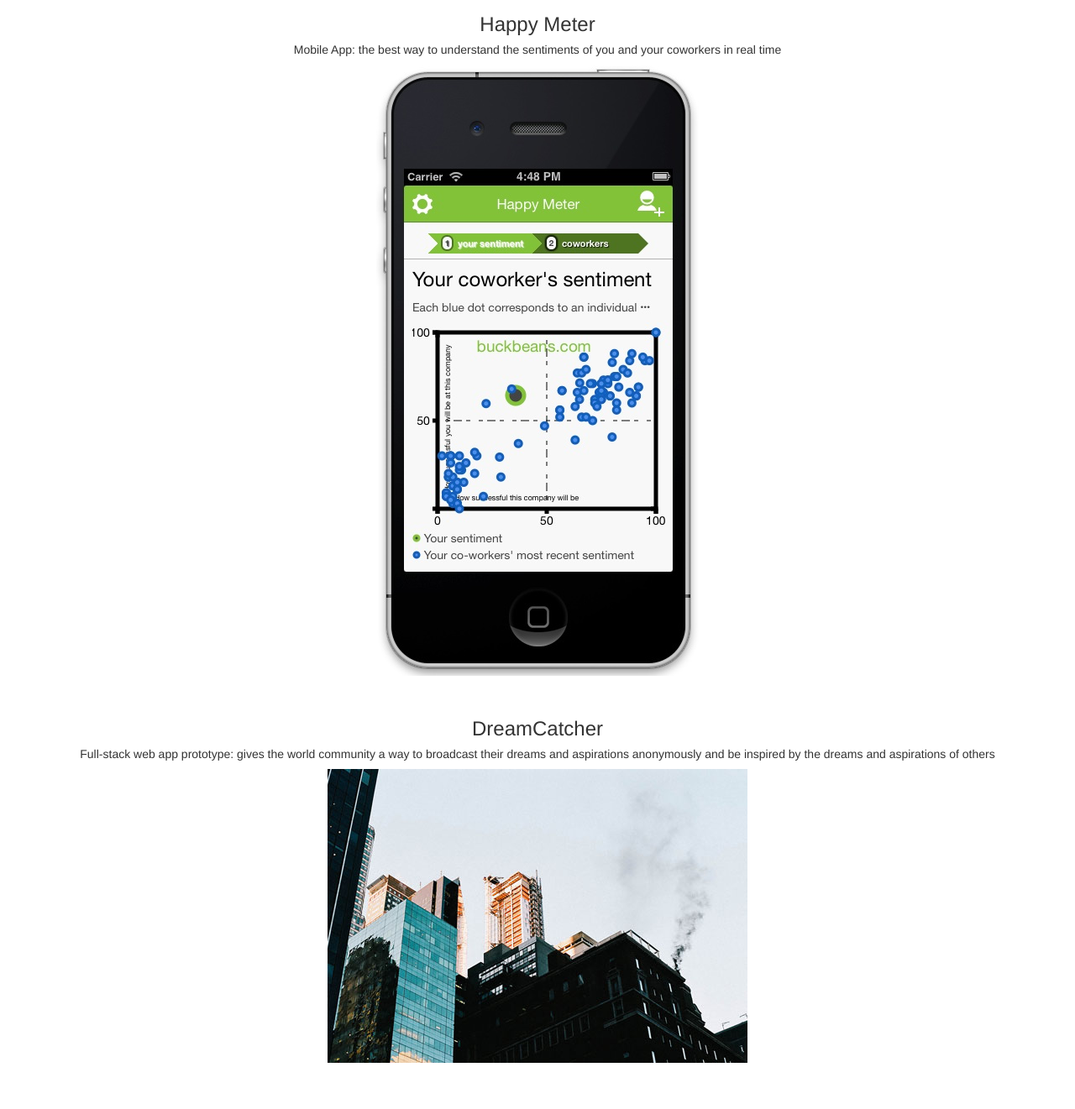
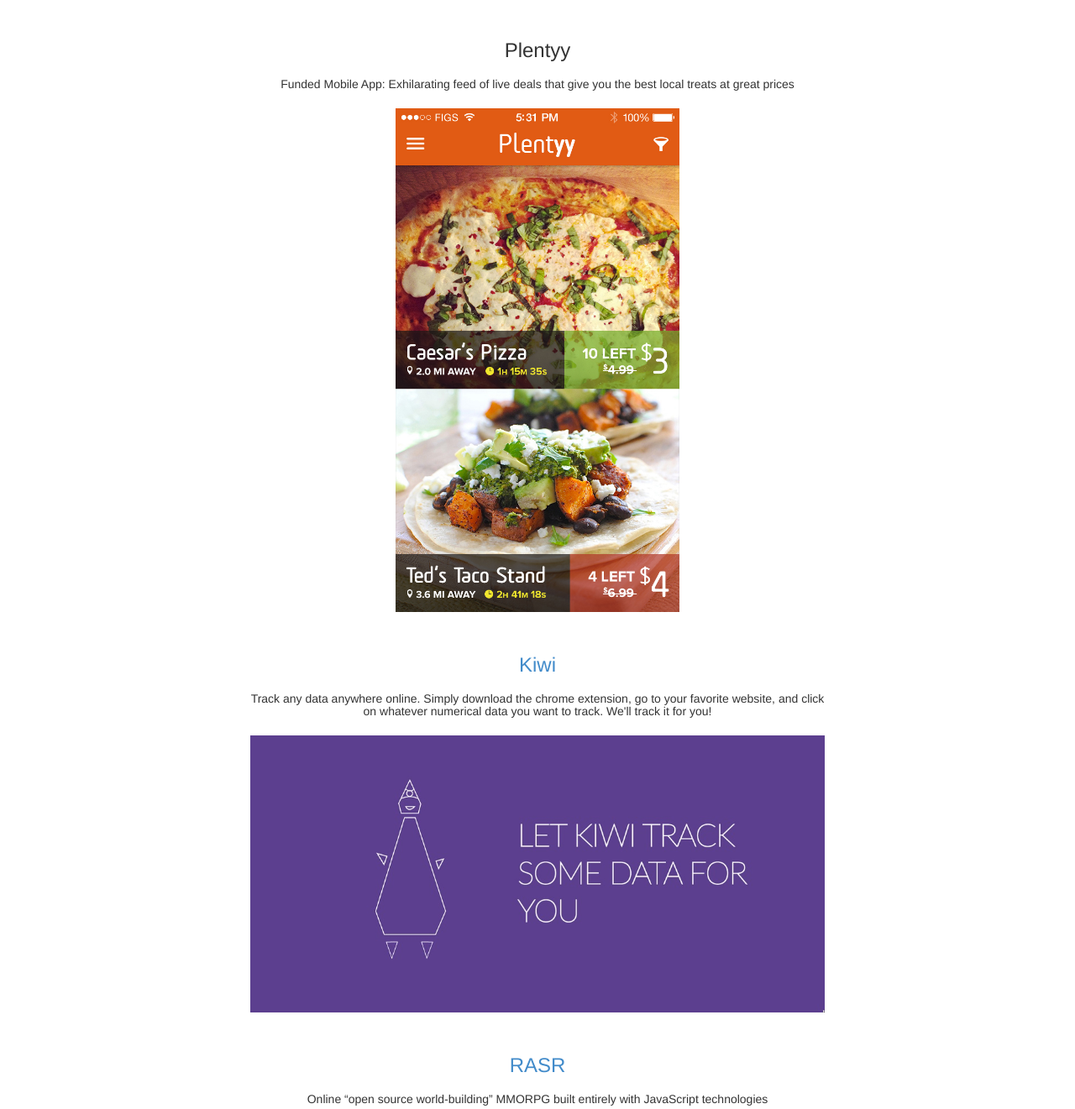
Before and after one commit to acjones617/myPersonalSite, a plain HTML site: page index.html in a window 1280 px wide. Shown: the part 1330-2651 px from the top of the page at 84% size. Drawn offline with Linux system fonts and the light colour scheme; files whose address does not match are found by name.

Commit message:
Update with recent work

```diff
--- a/css/stylish-portfolio.css
+++ b/css/stylish-portfolio.css
@@ -173,8 +173,18 @@
   margin-bottom: 25px;
 }
 
+.portfolio-item-text {
+  margin: 2rem 20%;
+}
+
 .img-portfolio {
   margin: 0 auto;
+  width: 60%;
+}
+
+.img-portfolio-vertical {
+  margin: 0 auto;
+  height: 60rem;
 }
 
 
--- a/index.html
+++ b/index.html
@@ -64,6 +64,7 @@
       <div class="row">
         <div class="col-md-6 col-md-offset-3 text-center">
           <h2>About me</h2>
+          <hr>
           <p class="lead">
             I am a 25 year old software engineer loving life in the San Francisco Bay Area.
           </p>
@@ -136,17 +137,29 @@
         </div>
       </div>
           <div class="portfolio-item text-center">
-            <h3>Happy Meter</h3>
-            <h5>Mobile App: the best way to understand the sentiments of you and your coworkers in real time</h5>
-            <a href="http://happymeterlanding.azurewebsites.net/" target="_blank">
-              <img class="img-portfolio img-responsive" src="img/happymeter.jpg">
+            <h3>Plentyy</h3>
+            <h5 class="portfolio-item-text">Funded Mobile App: Exhilarating feed of live deals that give you the best local treats at great prices</h5>
+            <img class="img-portfolio-vertical img-responsive" src="img/plentyy.jpg">
+          </div>
+          <div class="portfolio-item text-center">
+            <a href="http://kiwirunner.azurewebsites.net/" target="_blank"><h3>Kiwi</h3></a>
+            <h5 class="portfolio-item-text">Track any data anywhere online. Simply download the chrome extension, go to your favorite website, and click on whatever numerical data you want to track. We'll track it for you!</h5>
+            <a href="http://kiwirunner.azurewebsites.net/" target="_blank">
+              <img class="img-portfolio img-responsive" src="img/kiwi.jpg">
             </a>
           </div>
           <div class="portfolio-item text-center">
-            <h3>DreamCatcher</h3>
-            <h5>Full-stack web app prototype: gives the world community a way to broadcast their dreams and aspirations anonymously and be inspired by the dreams and aspirations of others</h5>
-            <a href="#">
-              <img class="img-portfolio img-responsive" src="img/portfolio-2.jpg">
+            <a href="http://rasr.azurewebsites.net/" target="_blank"><h3>RASR</h3></a>
+            <h5 class="portfolio-item-text">Online “open source world-building” MMORPG built entirely with JavaScript technologies</h5>
+            <a href="http://rasr.azurewebsites.net/" target="_blank">
+              <img class="img-portfolio img-responsive" src="img/rasr.jpg">
+            </a>
+          </div>
+          <div class="portfolio-item text-center">
+            <a href="http://happymeterlanding.azurewebsites.net/" target="_blank"><h3>Happy Meter</h3></a>
+            <h5 class="portfolio-item-text">Mobile App: the best way to understand the sentiments of you and your coworkers in real time</h5>
+            <a href="http://happymeterlanding.azurewebsites.net/" target="_blank">
+              <img class="img-portfolio-vertical img-responsive" src="img/happymeter.jpg">
             </a>
           </div>
       </div>
```
Also changed, not shown: img/kiwi.jpg (added), img/plentyy.jpg (added), img/rasr.jpg (added).
